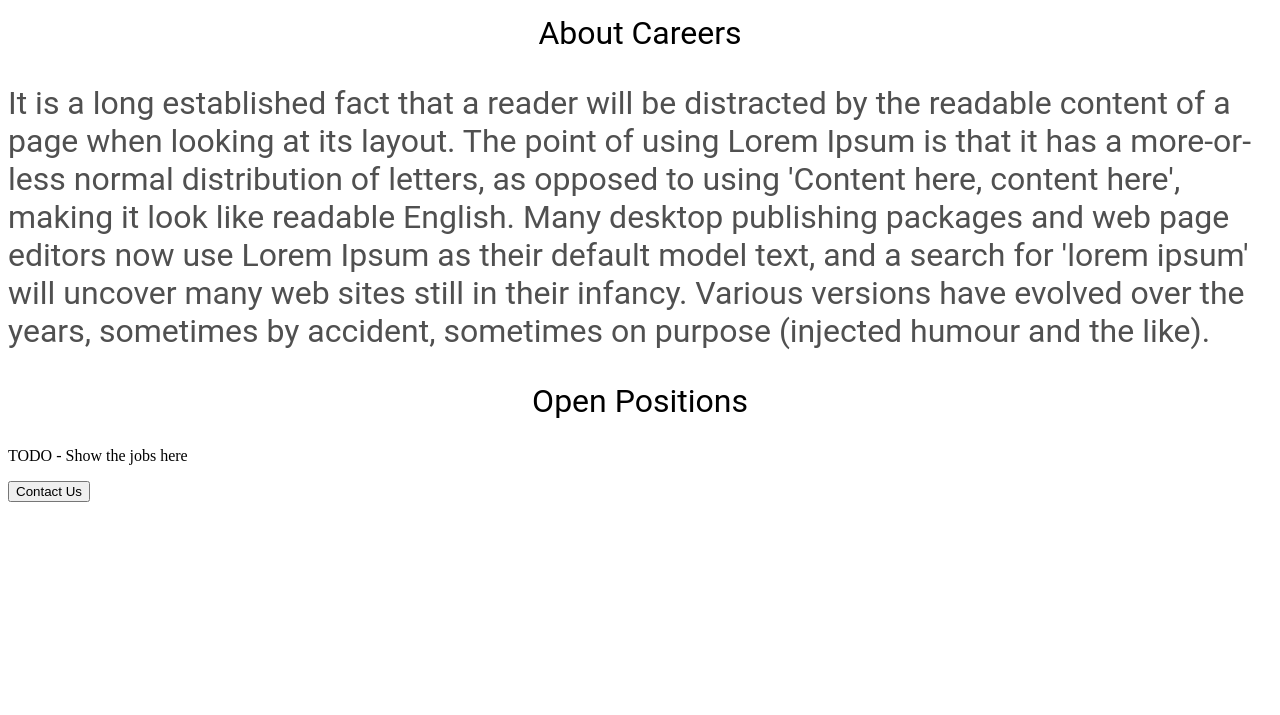
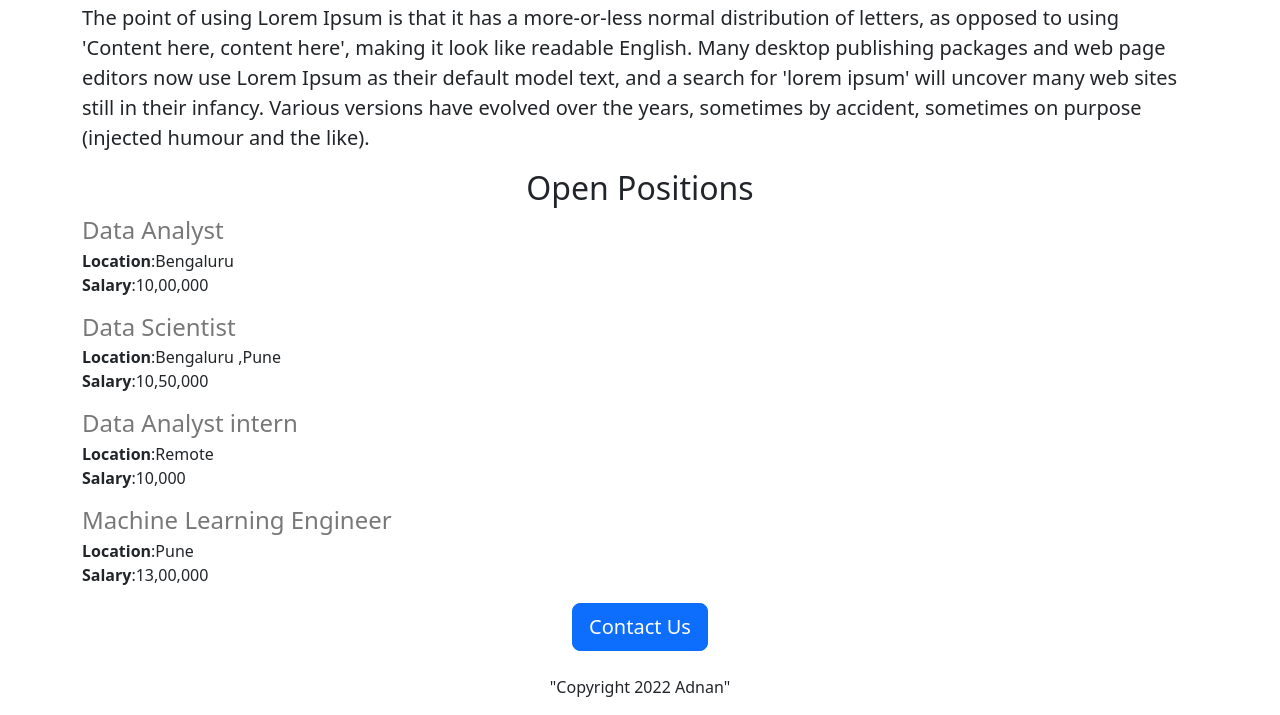
Before and after one commit to Martian9801/adnan-careers-website, a Flask app: page / in a window 1280 px wide. Shown: the part 477-1192 px from the top of the page. Before the commit the page ends 979 px from the top, so only its background shows below. Run offline with Flask 3, Linux system fonts and the light colour scheme.

Commit message:
added job items

```diff
--- a/app.py
+++ b/app.py
@@ -3,10 +3,36 @@ from flask import Flask,render_template
 
 app = Flask(__name__)
 
+JOBS = [
+  {
+  'id' : 1,
+  'title' : "Data Analyst",
+  'Location' : "Bengaluru",
+  'Salary' : "10,00,000"
+},
+{
+  'id' : 2,
+  'title' : "Data Scientist",
+  'Location' : "Bengaluru ,Pune",
+  'Salary' : "10,50,000"
+},
+{
+  'id' : 3,
+  'title' : "Data Analyst intern",
+  'Location' : "Remote",
+  'Salary' : "10,000"
+},
+{
+  'id' : 4,
+  'title' : "Machine Learning Engineer",
+  'Location' : "Pune",
+  'Salary' : "13,00,000"
+}
+]
 
 @app.route('/')
 def hello_world():
-  return render_template('home.html')
+  return render_template('home.html', jobs = JOBS)
 
 if __name__ == "__main__":
   app.run(host='0.0.0.0', debug= True)
--- a/templates/home.html
+++ b/templates/home.html
@@ -2,51 +2,38 @@
 <html>
   <head>
     <title>Adnan Careers</title>
+    <meta charset="utf-8">
+    <meta name="viewport" content="width=device-width, initial-scale=1">
+     <link href="https://cdn.jsdelivr.net/npm/bootstrap@5.3.3/dist/css/bootstrap.min.css" rel="stylesheet" integrity="sha384-QWTKZyjpPEjISv5WaRU9OFeRpok6YctnYmDr5pNlyT2bRjXh0JMhjY6hW+ALEwIH" crossorigin="anonymous">
     <style>
-      h1 {
-        font-size:40px;
-        font-family:Roboto;
-        font-weight:normal;
-        color: rgb(100,100,100);
-        text-align:center;
-
-      }
-      #banner{
-        width:100%;
-        height:360px;
-        object-fit:cover;
-      }
-      h2{
-        font-family:Roboto;
-        font-size:32px;
-        color:rbg(100,100,100);
-        text-align:center;
-        font-weight: normal
-      }
-      .bodytext{
-        font-family:Roboto;
-        font-size:32px;
-        color:rgb(80,80,80)
-      }
-      #container{
-        max-width:720px;
-        margin:0 auto 0 auto;
-      }
-
-
+      height:360px;
+      width:100%;
+      object-fit:cover;
 
     </style>
   </head>
   <body>
+    <div class = "container">
+    <h1 class = "text-center mt-2 mb-4"> ADNAN CAREERS</h1>
+    <img class="img-fluid" id = "banner" src = "static/brooke-cagle-g1Kr4Ozfoac-unsplash.jpg" height = "320">
+    <h2 class="text=center mt-2 mb-4">About Careers</h2>
+    <p class= "lead" >It is a long established fact that a reader will be distracted by the readable content of a page when looking at its layout. The point of using Lorem Ipsum is that it has a more-or-less normal distribution of letters, as opposed to using 'Content here, content here', making it look like readable English. Many desktop publishing packages and web page editors now use Lorem Ipsum as their default model text, and a search for 'lorem ipsum' will uncover many web sites still in their infancy. Various versions have evolved over the years, sometimes by accident, sometimes on purpose (injected humour and the like).</p>
+    <h2 class= "text-center">Open Positions</h2>
     <div>
-    <h1> ADNAN CAREERS</h1>
-    <img id = "banner" src = "static/brooke-cagle-g1Kr4Ozfoac-unsplash.jpg" height = "320">
-    <h2>About Careers</h2>
-    <p class="bodytext">It is a long established fact that a reader will be distracted by the readable content of a page when looking at its layout. The point of using Lorem Ipsum is that it has a more-or-less normal distribution of letters, as opposed to using 'Content here, content here', making it look like readable English. Many desktop publishing packages and web page editors now use Lorem Ipsum as their default model text, and a search for 'lorem ipsum' will uncover many web sites still in their infancy. Various versions have evolved over the years, sometimes by accident, sometimes on purpose (injected humour and the like).</p>
-    <h2>Open Positions</h2>
-    <p>TODO - Show the jobs here </p>
-      <div styel="text-align:center;"">
-    <button id = "contactbutton">Contact Us</button>
+      {% for job in jobs %}
+      <div style ="margin-bottom:16px;">
+        <h4 style  = "color : rgb(120, 120, 120);
+          margin-bottom:4px;
+          ">{{job["title"]}}</h4>
+        <div><b>Location</b>:{{job['Location']}}</div>
+        <div><b>Salary</b>:{{job['Salary']}}</div>
+
+      </div>
+      {% endfor %}
+    </div>
+      <div class = "text-center">
+    <button class = "btn btn-primary btn-lg">Contact Us</button>
+        <p class = "mt-4">"Copyright 2022 Adnan"</p>
       </div>
     </div>
   </body>
```
